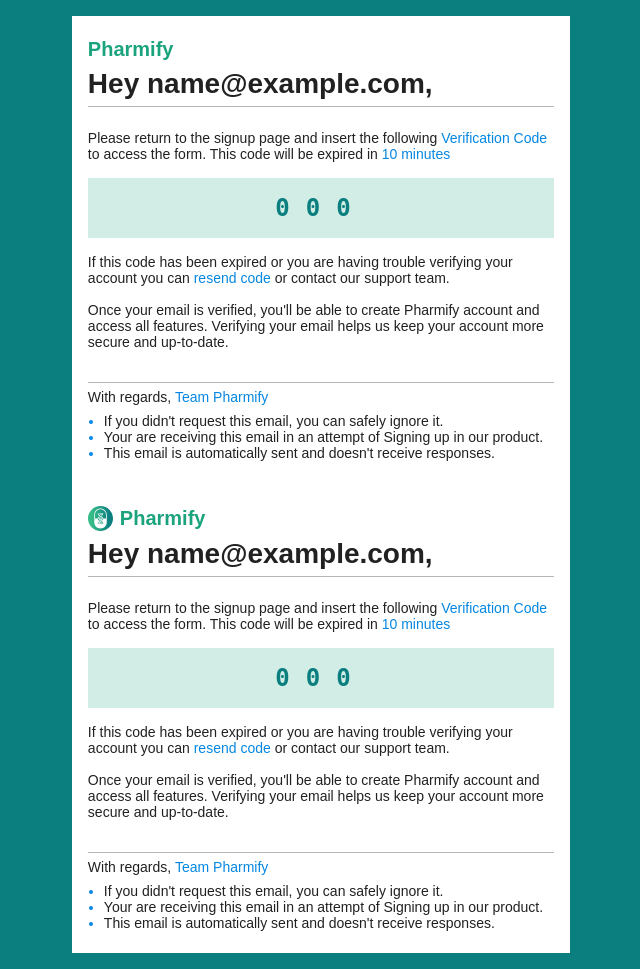
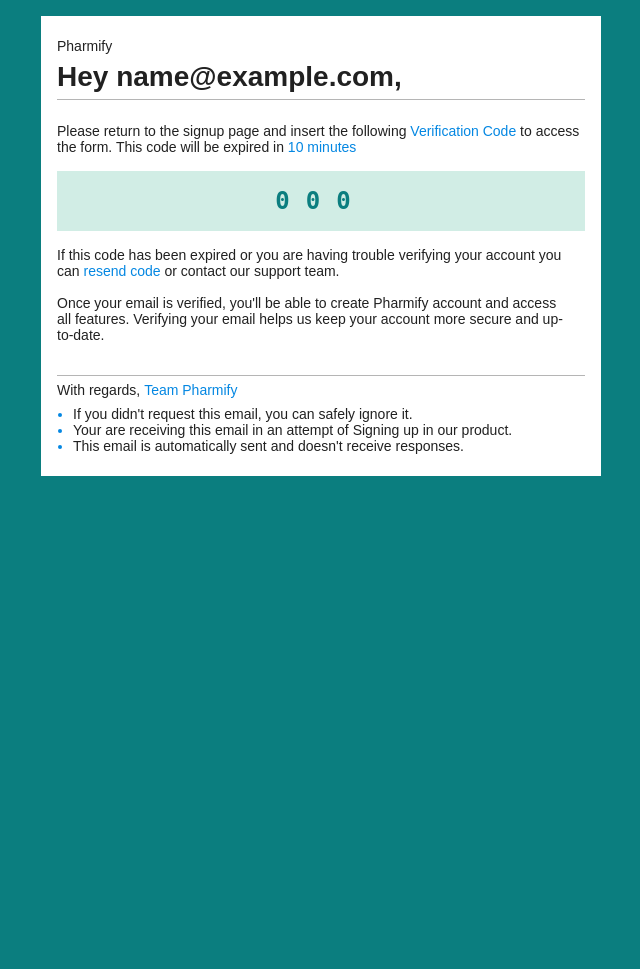
Before and after one commit to DineshGavai/pharmify, a Django app: template templates/email-template-otp.html in a window 1280 px wide. Shown: the whole page, without its empty margins (319-959 px from the left). After the commit the page ends 476 px from the top, so only its background shows below. Run offline with Django 5.2, Linux system fonts and the light colour scheme; the template is opened without the code that fills it: most values are stand-ins (such as "Sample title", 1, 10 or a date in 2020).

Commit message:
Email section hide solved

```diff
--- a/templates/email-template-otp.html
+++ b/templates/email-template-otp.html
@@ -57,7 +57,8 @@
         }
 
 
-        ul, ol {
+        ul,
+        ol {
             padding-left: 16px;
         }
 
@@ -136,158 +137,3 @@
 </body>
 
 </html>
-<!DOCTYPE html>
-<html lang="en">
-
-<head>
-    <meta charset="UTF-8">
-    <meta name="viewport" content="width=device-width, initial-scale=1.0">
-    <!-- Title -->
-    <title>Verify your Email address - Pharmify</title>
-
-    <!-- Stylesheet -->
-    <style>
-        body {
-            background-color: #0b7e7f;
-            padding: 16px;
-        }
-
-        * {
-            font-family: Arial, sans-serif;
-            color: #212121;
-            margin: 0;
-            padding: 0;
-            box-sizing: border-box;
-        }
-
-        main {
-            padding: 16px;
-            max-width: 56ch;
-            margin: auto;
-            background-color: #ffffff;
-        }
-
-        main>*>* {
-            margin: .4rem 0;
-        }
-
-        .main-content {
-            border: 1px solid #b5b5b5;
-            border-left: none;
-            border-right: none;
-            padding: 16px 0;
-        }
-
-        .main-content p {
-            margin-bottom: 16px;
-        }
-
-
-        h1 {
-            font-size: 28px;
-        }
-
-        li,
-        p {
-            font-size: 14px;
-            text-wrap: pretty;
-        }
-
-
-        ul, ol {
-            padding-left: 16px;
-        }
-
-        ul li::marker {
-            color: #0487e2;
-        }
-
-        b {
-            color: #0487e2;
-            font-weight: 500;
-        }
-
-        .logo {
-            font-weight: 600;
-            display: flex;
-            align-items: center;
-            gap: 0.4rem;
-        }
-
-        .logo p {
-            font-size: 20px;
-            color: #1ba37d;
-        }
-
-        .logo img {
-            aspect-ratio: 1;
-            width: 1.6rem;
-        }
-
-        .otp {
-            font-size: 24px;
-            font-family: monospace;
-            font-weight: 600;
-            text-align: center;
-            letter-spacing: 16px;
-            color: #0b7e7f;
-            background-color: #d1ede5;
-            padding: 16px;
-        }
-
-        footer .greet {
-            margin-bottom: 8px;
-        }
-    </style>
-
-
-</head>
-
-<body>
-    <main>
-
-        <!-- Header -->
-        <header>
-            <!-- Logo -->
-            <div class="logo">
-                <img src="{% static 'assets/logo/logo.svg' %}" alt="">
-                <p>Pharmify</p>
-            </div>
-            <!-- Headlines -->
-            <h1>Hey {{ recipient_email }},</h1>
-        </header>
-
-        <!-- Main Content -->
-        <section class="main-content">
-            <p>
-                Please return to the signup page and insert the following <b>Verification Code</b> to access the form.
-                This code will be expired in <b>{{ duration }} minutes</b>
-            </p>
-
-            <!-- Code -->
-            <p class="otp">{{ otp_code }}</p>
-            <!-- Details -->
-            <p>If this code has been expired or you are having trouble verifying your account you can <b>resend code</b>
-                or contact our support team.</p>
-            <p>Once your email is verified, you'll be able to create Pharmify account and access all features. Verifying
-                your email helps us keep your account more secure and up-to-date.</p>
-        </section>
-
-        <!-- Footer -->
-        <footer>
-            <p class="greet">With regards, <b>Team Pharmify</b></p>
-            <ul>
-                <li>If you didn't request this email, you can safely ignore it.</li>
-                <li>Your are receiving this email in an attempt of Signing up in our product.</li>
-                <li>This email is automatically sent and doesn't receive responses.</li>
-            </ul>
-        </footer>
-
-
-
-
-    </main>
-
-</body>
-
-</html>
--- a/user/urls.py
+++ b/user/urls.py
@@ -7,4 +7,5 @@
     path('verify-email/',verifyEmail,name="verifyEmail"),
     path('verify/',verify,name="verify"),
     path('register/',registerUser,name="register"),
+    path('signUp/',signUp,name="signUp"),
 ]
--- a/user/utils.py
+++ b/user/utils.py
@@ -13,7 +13,7 @@
   # Load the template and render it with context
     template = loader.get_template("email-template-otp.html")
     context = {
-        "recipient_email": recipient_email,
+        "recipient_email": recipient_email.split("@")[0],
         "otp_code": otp_code,
         "duration": 5
     }
@@ -23,3 +23,5 @@
     email = EmailMultiAlternatives(subject, text_content, from_email, [recipient_email])
     email.attach_alternative(html_content, "text/html")
     email.send()
+    otp_sent_successfully=True
+    return otp_sent_successfully
```
Also changed, not shown: templates/verify-email.html (+18 -3 lines), user/views.py (+22 -6 lines).
